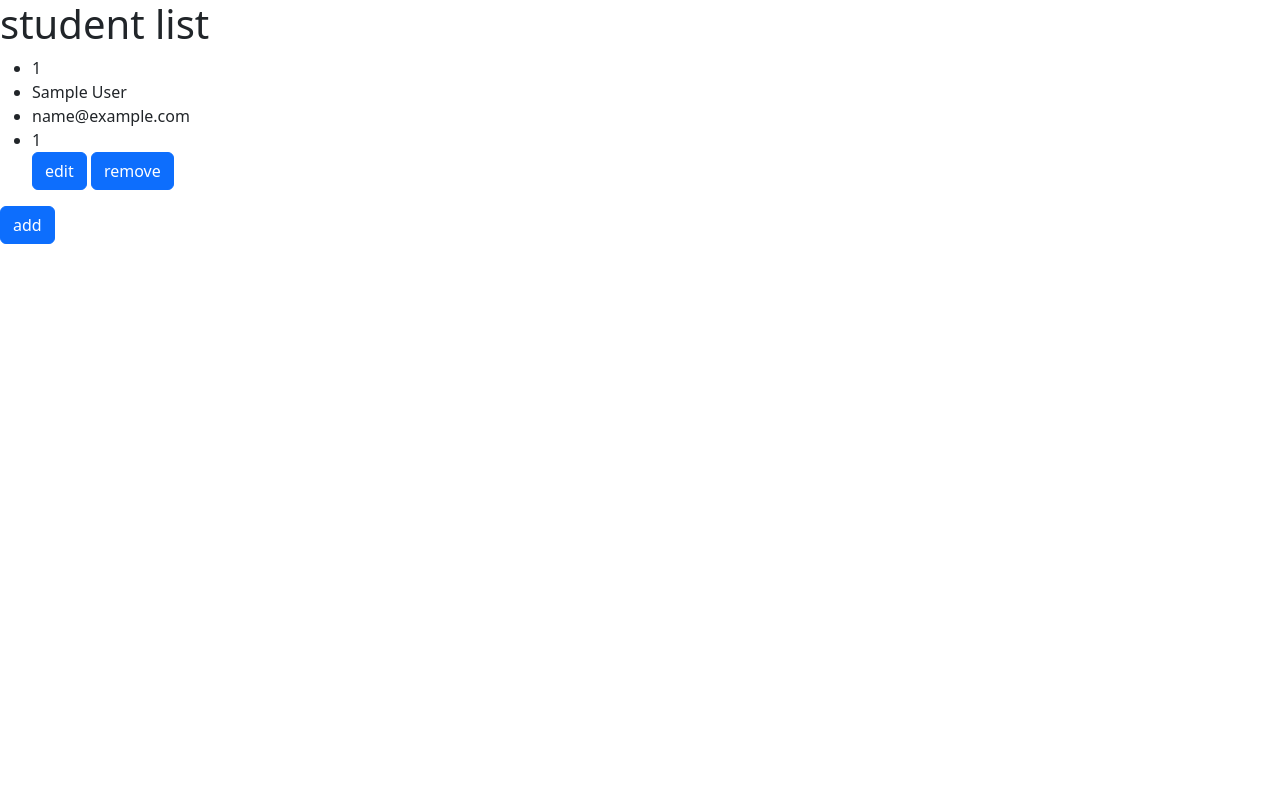
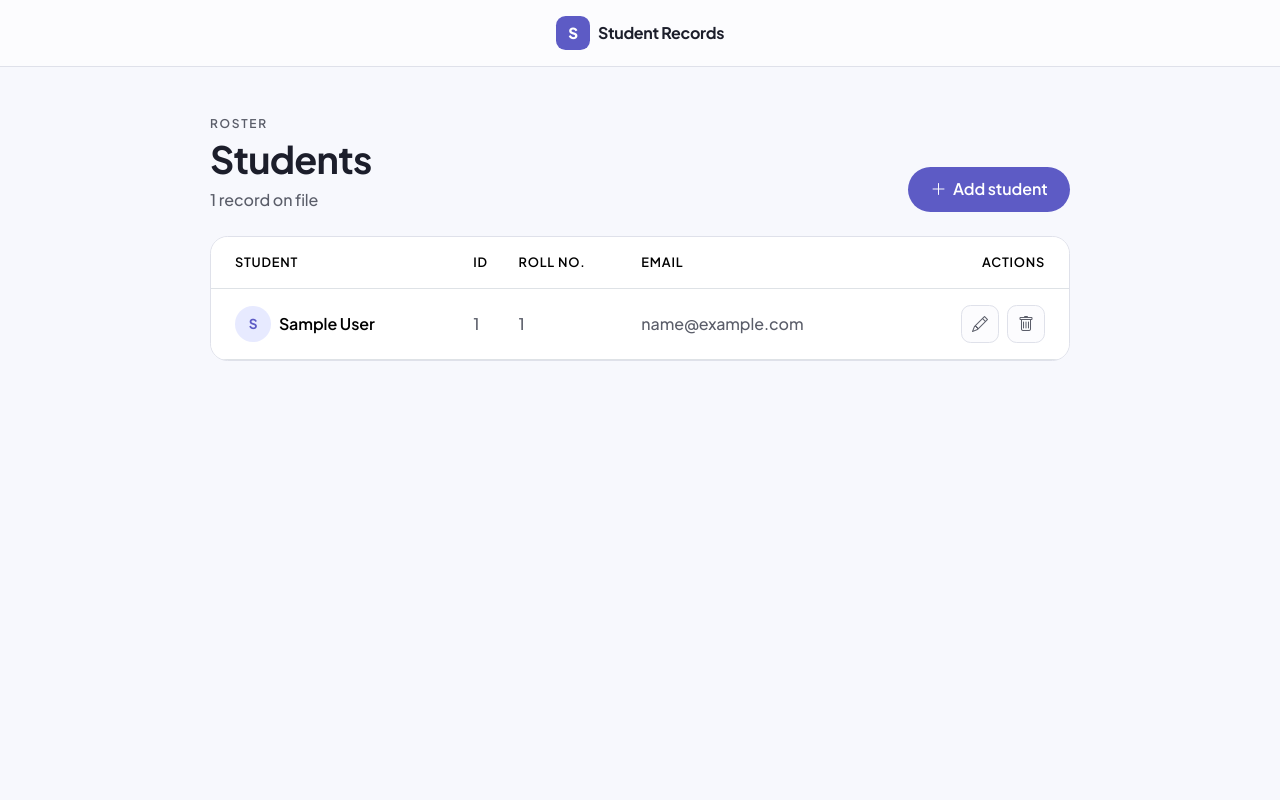
Before and after one commit to venkatapathy-2009/pro-stu-management, a Django app: page / in a window 1280 px wide. Run offline with Django 5.2, Linux system fonts and the light colour scheme; tables that the repository leaves empty hold one stand-in row (values such as "Sample post").

Commit message:
last commit

```diff
--- a/students/models.py
+++ b/students/models.py
@@ -4,6 +4,3 @@ class student(models.Model):
     name=models.CharField(max_length=100)
     roll_no=models.IntegerField(unique=True)
     email=models.EmailField(unique=True)
-
-
-# Create your models here.
--- /dev/null
+++ b/students/templates/base.html
@@ -0,0 +1,180 @@
+<!DOCTYPE html>
+<html lang="en">
+<head>
+    <meta charset="UTF-8">
+    <meta name="viewport" content="width=device-width, initial-scale=1.0">
+    <title>{% block title %}Student Records{% endblock %}</title>
+
+    <link rel="preconnect" href="https://fonts.googleapis.com">
+    <link rel="preconnect" href="https://fonts.gstatic.com" crossorigin>
+    <link href="https://fonts.googleapis.com/css2?family=Plus+Jakarta+Sans:wght@400;500;600;700;800&display=swap" rel="stylesheet">
+
+    <link href="https://cdn.jsdelivr.net/npm/bootstrap@5.3.8/dist/css/bootstrap.min.css" rel="stylesheet"
+        integrity="sha384-sRIl4kxILFvY47J16cr9ZwB07vP4J8+LH7qKQnuqkuIAvNWLzeN8tE5YBujZqJLB" crossorigin="anonymous">
+    <link rel="stylesheet" href="https://cdn.jsdelivr.net/npm/bootstrap-icons@1.11.3/font/bootstrap-icons.min.css">
+
+    <style>
+        :root {
+            --bg: oklch(98% 0.006 275);
+            --surface: oklch(99.2% 0.003 275);
+            --border: oklch(91% 0.012 275);
+            --text: oklch(24% 0.025 275);
+            --text-muted: oklch(48% 0.02 275);
+            --accent: oklch(53% 0.16 280);
+            --accent-hover: oklch(46% 0.17 280);
+            --accent-soft: oklch(94% 0.03 280);
+            --danger: oklch(56% 0.16 25);
+            --danger-soft: oklch(95% 0.03 25);
+            --radius-lg: 1.1rem;
+            --radius-md: 0.7rem;
+        }
+
+        * { box-sizing: border-box; }
+
+        html, body {
+            height: 100%;
+        }
+
+        body {
+            background: var(--bg);
+            color: var(--text);
+            font-family: 'Plus Jakarta Sans', system-ui, sans-serif;
+            font-weight: 450;
+            letter-spacing: -0.005em;
+        }
+
+        h1, h2, h3, h4, .brand {
+            font-weight: 700;
+            letter-spacing: -0.02em;
+        }
+
+        .navbar {
+            background: var(--surface);
+            border-bottom: 1px solid var(--border);
+        }
+
+        .brand-mark {
+            width: 34px;
+            height: 34px;
+            border-radius: 0.6rem;
+            background: var(--accent);
+            color: white;
+            display: inline-flex;
+            align-items: center;
+            justify-content: center;
+            font-weight: 800;
+            font-size: 0.95rem;
+        }
+
+        .page-shell {
+            max-width: 900px;
+            margin: 0 auto;
+            padding: 3rem 1.25rem 4rem;
+        }
+
+        .eyebrow {
+            font-size: 0.75rem;
+            font-weight: 600;
+            letter-spacing: 0.14em;
+            text-transform: uppercase;
+            color: var(--text-muted);
+        }
+
+        .page-title {
+            font-size: clamp(1.75rem, 3vw, 2.35rem);
+            margin: 0.2rem 0 0.4rem;
+        }
+
+        .page-subtitle {
+            color: var(--text-muted);
+            font-size: 1rem;
+            margin-bottom: 0;
+        }
+
+        .btn {
+            font-weight: 600;
+            transition: transform 0.25s cubic-bezier(0.16, 1, 0.3, 1), background-color 0.2s ease, box-shadow 0.2s ease;
+        }
+        .btn:active { transform: scale(0.97); }
+
+        .btn-accent {
+            background: var(--accent);
+            border: none;
+            color: white;
+            border-radius: 999px;
+            padding: 0.65rem 1.4rem;
+        }
+        .btn-accent:hover { background: var(--accent-hover); color: white; }
+
+        .btn-ghost {
+            background: transparent;
+            border: 1px solid var(--border);
+            color: var(--text);
+            border-radius: 999px;
+            padding: 0.6rem 1.3rem;
+        }
+        .btn-ghost:hover { border-color: var(--accent); color: var(--accent); }
+
+        .icon-btn {
+            width: 38px;
+            height: 38px;
+            border-radius: 0.6rem;
+            border: 1px solid var(--border);
+            background: var(--surface);
+            display: inline-flex;
+            align-items: center;
+            justify-content: center;
+            color: var(--text-muted);
+            transition: all 0.2s ease;
+        }
+        .icon-btn:hover {
+            background: var(--accent-soft);
+            color: var(--accent);
+            border-color: var(--accent-soft);
+        }
+        .icon-btn.danger:hover {
+            background: var(--danger-soft);
+            color: var(--danger);
+            border-color: var(--danger-soft);
+        }
+
+        .panel {
+            background: var(--surface);
+            border: 1px solid var(--border);
+            border-radius: var(--radius-lg);
+        }
+
+        .form-control, .form-select {
+            border: 1px solid var(--border);
+            border-radius: var(--radius-md);
+            padding: 0.85rem 1rem;
+        }
+        .form-control:focus, .form-select:focus {
+            border-color: var(--accent);
+            box-shadow: 0 0 0 3px var(--accent-soft);
+        }
+        .form-floating > label {
+            color: var(--text-muted);
+        }
+
+        a { text-decoration: none; }
+    </style>
+    {% block extra_head %}{% endblock %}
+</head>
+<body>
+
+<nav class="navbar navbar-expand py-3">
+    <div class="page-shell d-flex justify-content-between align-items-center py-0" style="padding-top:0; padding-bottom:0;">
+        <a href="{% url 'home' %}" class="d-flex align-items-center gap-2 brand" style="color: var(--text);">
+            <span class="brand-mark">S</span>
+            <span>Student Records</span>
+        </a>
+    </div>
+</nav>
+
+<main>
+    {% block content %}{% endblock %}
+</main>
+
+</body>
+</html>
--- a/students/templates/home.html
+++ b/students/templates/home.html
@@ -1,38 +1,74 @@
-<!DOCTYPE html>
-<html lang="en">
+{% extends "base.html" %}
+{% block title %}Student Records{% endblock %}
 
-<head>
-    <meta charset="UTF-8">
-    <meta name="viewport" content="width=device-width, initial-scale=1.0">
-    <title>Document</title>
-    <link href="https://cdn.jsdelivr.net/npm/bootstrap@5.3.8/dist/css/bootstrap.min.css" rel="stylesheet"
-        integrity="sha384-sRIl4kxILFvY47J16cr9ZwB07vP4J8+LH7qKQnuqkuIAvNWLzeN8tE5YBujZqJLB" crossorigin="anonymous">
-    <script src="https://cdn.jsdelivr.net/npm/bootstrap@5.3.8/dist/js/bootstrap.bundle.min.js"
-        integrity="sha384-FKyoEForCGlyvwx9Hj09JcYn3nv7wiPVlz7YYwJrWVcXK/BmnVDxM+D2scQbITxI"
-        crossorigin="anonymous"></script>
-    <script src="https://cdn.jsdelivr.net/npm/@popperjs/core@2.11.8/dist/umd/popper.min.js"
-        integrity="sha384-I7E8VVD/ismYTF4hNIPjVp/Zjvgyol6VFvRkX/vR+Vc4jQkC+hVqc2pM8ODewa9r"
-        crossorigin="anonymous"></script>
-    <script src="https://cdn.jsdelivr.net/npm/bootstrap@5.3.8/dist/js/bootstrap.min.js"
-        integrity="sha384-G/EV+4j2dNv+tEPo3++6LCgdCROaejBqfUeNjuKAiuXbjrxilcCdDz6ZAVfHWe1Y"
-        crossorigin="anonymous"></script>
-</head>
+{% block content %}
+<div class="page-shell">
+    <div class="d-flex justify-content-between align-items-end flex-wrap gap-3 mb-4">
+        <div>
+            <div class="eyebrow">Roster</div>
+            <h1 class="page-title">Students</h1>
+            <p class="page-subtitle">{{ stu_obj|length }} record{{ stu_obj|length|pluralize }} on file</p>
+        </div>
+        <a href="{% url 'add_st' %}" class="btn btn-accent">
+            <i class="bi bi-plus-lg me-1"></i> Add student
+        </a>
+    </div>
 
-<body>
-
-    <h1>student list </h1>
-    {% for i in stu_obj %}
-    <ul>
-        <li>{{ i.idi }}</li>
-        <li>{{ i.name }}</li>
-        <li>{{ i.email }}</li>
-        <li>{{ i.roll_no }}</li>
-        <a  class="btn btn-primary" href="{% url 'edit' i.id %}">edit</a>
-        <a class="btn btn-primary" href="{% url 'remove' i.id  %}">remove</a>
-    </ul>
-    {% endfor %}
-    <a class="btn btn-primary" href={% url 'add_st' %}>add</a>
-
-</body>
-
-</html>
+    {% if stu_obj %}
+    <div class="panel overflow-hidden">
+        <table class="table align-middle mb-0">
+            <thead>
+                <tr style="color: var(--text-muted); font-size: 0.8rem; text-transform: uppercase; letter-spacing: 0.06em;">
+                    <th class="ps-4 py-3 fw-semibold">Student</th>
+                    <th class="py-3 fw-semibold">ID</th>
+                    <th class="py-3 fw-semibold">Roll no.</th>
+                    <th class="py-3 fw-semibold">Email</th>
+                    <th class="pe-4 py-3 text-end fw-semibold">Actions</th>
+                </tr>
+            </thead>
+            <tbody>
+                {% for i in stu_obj %}
+                <tr style="border-top: 1px solid var(--border);">
+                    <td class="ps-4 py-3">
+                        <div class="d-flex align-items-center gap-2">
+                            <span class="d-inline-flex align-items-center justify-content-center"
+                                  style="width:36px;height:36px;border-radius:50%;background:var(--accent-soft);color:var(--accent);font-weight:700;font-size:0.85rem;">
+                                {{ i.name|slice:":1"|upper }}
+                            </span>
+                            <span class="fw-semibold">{{ i.name }}</span>
+                        </div>
+                    </td>
+                    <td class="py-3" style="color: var(--text-muted);">{{ i.idi }}</td>
+                    <td class="py-3" style="color: var(--text-muted);">{{ i.roll_no }}</td>
+                    <td class="py-3" style="color: var(--text-muted);">{{ i.email }}</td>
+                    <td class="pe-4 py-3">
+                        <div class="d-flex justify-content-end gap-2">
+                            <a href="{% url 'edit' i.id %}" class="icon-btn" title="Edit">
+                                <i class="bi bi-pencil"></i>
+                            </a>
+                            <a href="{% url 'remove' i.id %}" class="icon-btn danger" title="Remove"
+                               onclick="return confirm('Remove {{ i.name }} from the roster?');">
+                                <i class="bi bi-trash"></i>
+                            </a>
+                        </div>
+                    </td>
+                </tr>
+                {% endfor %}
+            </tbody>
+        </table>
+    </div>
+    {% else %}
+    <div class="panel text-center py-5">
+        <div class="d-inline-flex align-items-center justify-content-center mb-3"
+             style="width:56px;height:56px;border-radius:50%;background:var(--accent-soft);color:var(--accent);font-size:1.4rem;">
+            <i class="bi bi-people"></i>
+        </div>
+        <h2 class="h5 mb-1">No students yet</h2>
+        <p class="page-subtitle mb-4">Add your first student to start building the roster.</p>
+        <a href="{% url 'add_st' %}" class="btn btn-accent">
+            <i class="bi bi-plus-lg me-1"></i> Add student
+        </a>
+    </div>
+    {% endif %}
+</div>
+{% endblock %}
```
Also changed, not shown: students/forms.py (+17 -2 lines), students/templates/add.html (+34 -15 lines), students/templates/edit.html (+36 -15 lines).
